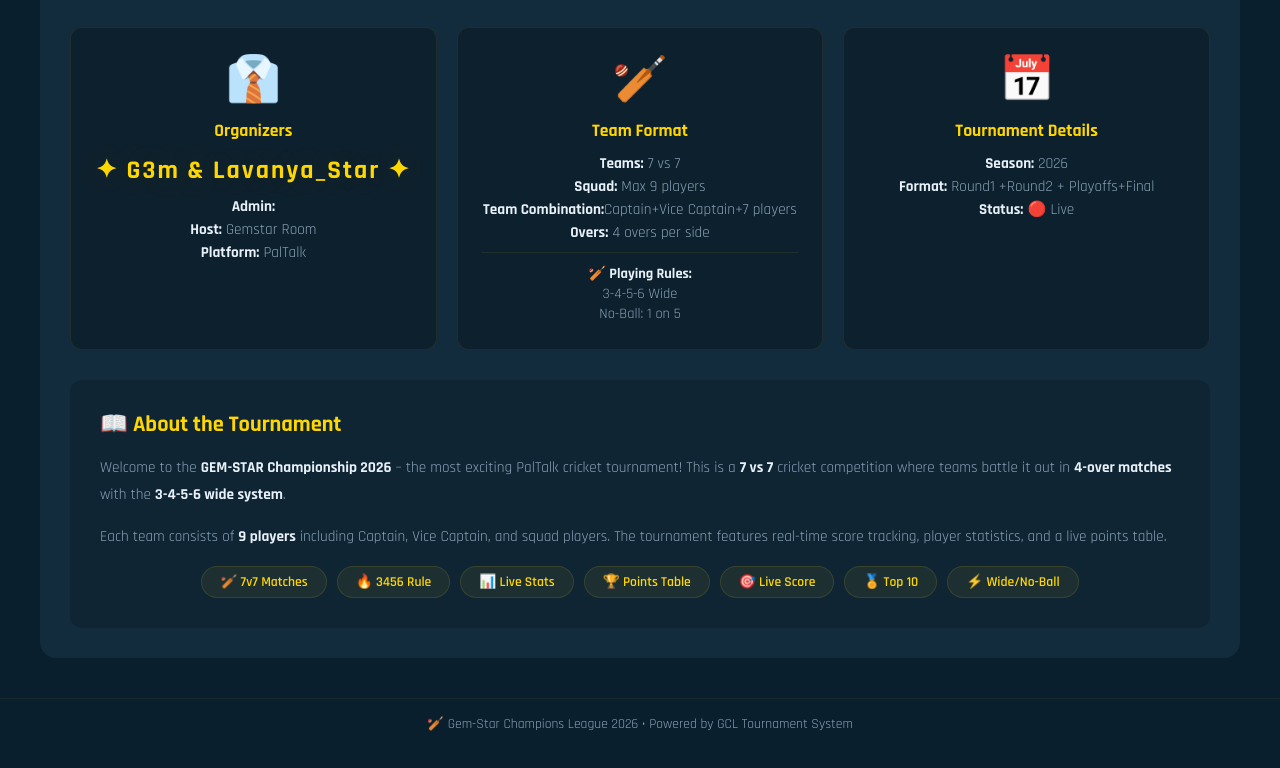
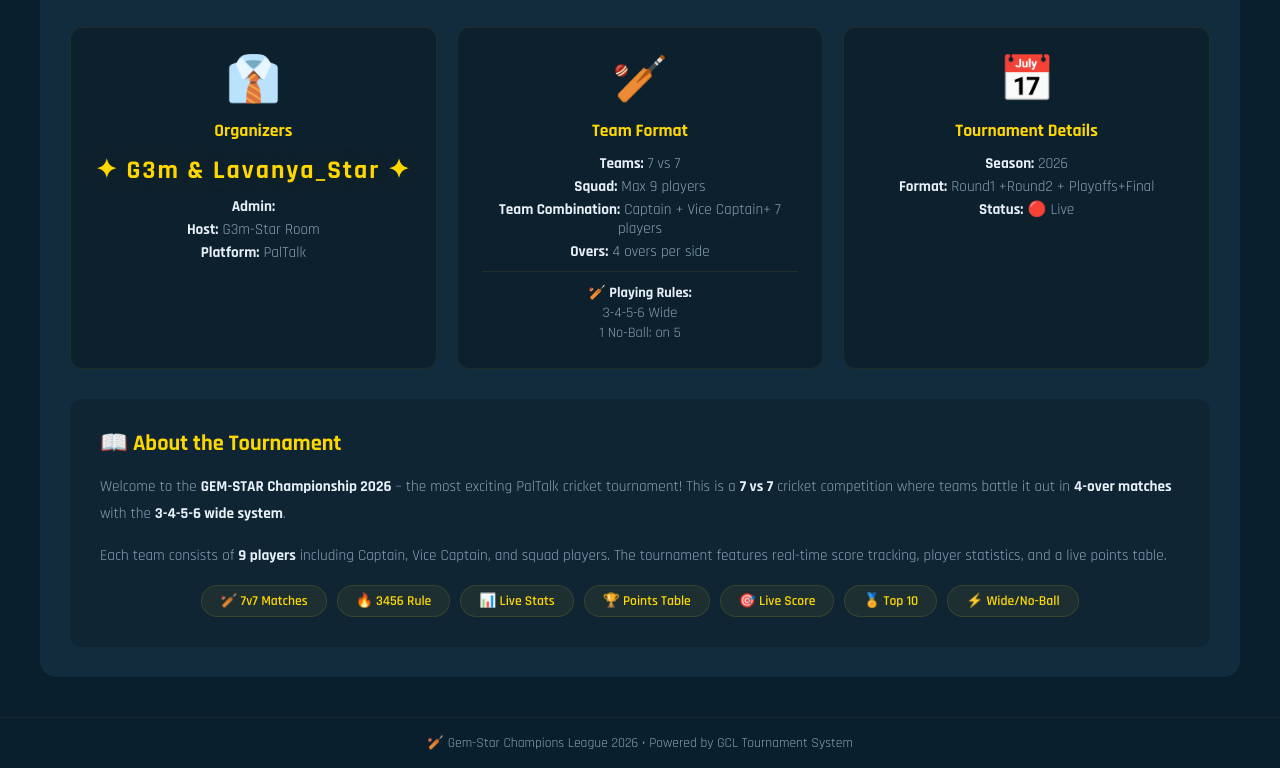
Before and after one commit to Rajan0383/gcl-tournament, a website: page public/index.html in a window 1280 px wide. Shown: the part 731-1499 px from the top of the page. Drawn offline with nearby package versions, Linux system fonts and the light colour scheme; no server answers.

Commit message:
Update index.html

```diff
--- a/public/index.html
+++ b/public/index.html
@@ -84,7 +84,7 @@
                 <h3>Organizers</h3>
                 <div class="organizers-name">✦ G3m &amp; Lavanya_Star ✦</div>
                 <p><strong>Admin:</strong></p>
-                <p><strong>Host:</strong> Gemstar Room</p>
+                <p><strong>Host:</strong> G3m-Star Room</p>
                 <p><strong>Platform:</strong> PalTalk</p>
             </div>
 
@@ -94,12 +94,12 @@
                 <h3>Team Format</h3>
                 <p><strong>Teams:</strong> 7 vs 7</p>
                 <p><strong>Squad:</strong> Max 9 players</p>
-                <p><strong>Team Combination:</strong>Captain+Vice Captain+7 players </p>
+                <p><strong>Team Combination:</strong> Captain + Vice Captain+ 7 players </p>
                 <p><strong>Overs:</strong> 4 overs per side</p>
                 <div class="playing-rules">
                     <p><strong>🏏 Playing Rules:</strong></p>
                     <p>3-4-5-6 Wide</p>
-                    <p>No-Ball: 1 on 5</p>
+                    <p>1 No-Ball: on 5</p>
                 </div>
             </div>
 
```
